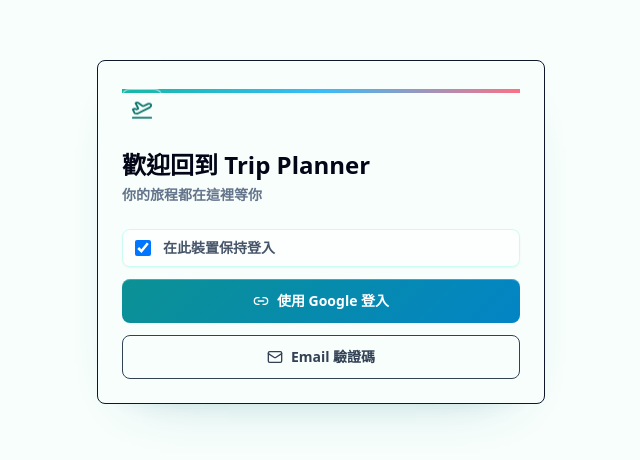
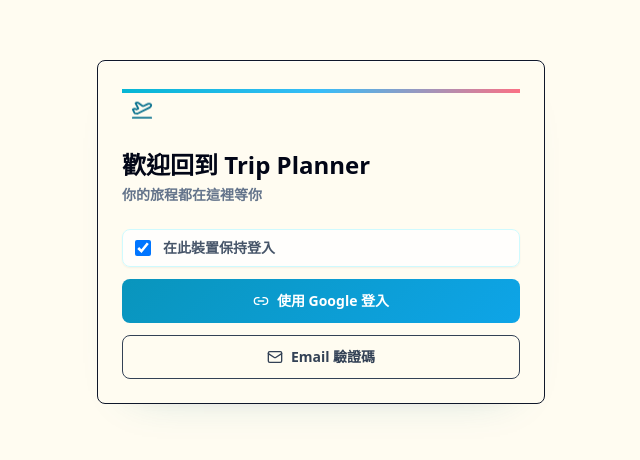
Before and after one commit to ZUIHUI/trip-planner, a React (Vite) app: page /login in a window 1280 px wide. Shown: the part 168-628 px from the top of the page, without its empty margins (319-959 px from the left). Built offline with nearby package versions, Linux system fonts and the light colour scheme; no server answers.

Commit message:
Apply jelly soda light theme

```diff
--- a/index.html
+++ b/index.html
@@ -9,7 +9,7 @@
 
     <!-- PWA Meta Tags -->
     <link rel="manifest" href="/manifest.json" />
-    <meta name="theme-color" content="#0D9488" />
+    <meta name="theme-color" content="#0891B2" />
     <meta name="apple-mobile-web-app-capable" content="yes" />
     <meta name="apple-mobile-web-app-status-bar-style" content="black-translucent" />
     <meta name="apple-mobile-web-app-title" content="TripPlanner" />
@@ -36,11 +36,11 @@
   </head>
   <body>
     <div id="root">
-      <main style="min-height:100vh;display:flex;align-items:center;justify-content:center;padding:24px;font-family:system-ui,-apple-system,BlinkMacSystemFont,'Segoe UI',sans-serif;background:#f7fefc;color:#172033;">
+      <main style="min-height:100vh;display:flex;align-items:center;justify-content:center;padding:24px;font-family:system-ui,-apple-system,BlinkMacSystemFont,'Segoe UI',sans-serif;background:#fffcf1;color:#172033;">
         <div style="max-width:360px;text-align:center;">
           <h1 style="margin:0 0 10px;font-size:24px;">Trip Planner</h1>
           <p style="margin:0 0 16px;line-height:1.6;color:#526070;">Loading your trip planner...</p>
-          <a href="https://trip-planner-36455.firebaseapp.com/" style="color:#0d9488;font-weight:700;">Open the stable site</a>
+          <a href="https://trip-planner-36455.firebaseapp.com/" style="color:#0891b2;font-weight:700;">Open the stable site</a>
         </div>
       </main>
     </div>
--- a/src/styles/index.css
+++ b/src/styles/index.css
@@ -4,29 +4,29 @@
 
 @layer base {
   :root {
-    /* Light Mode: Travel Mint x Island Postcard */
-    --color-brand-50: 240 253 250;
-    --color-brand-100: 204 251 241;
-    --color-brand-200: 153 246 228;
-    --color-brand-300: 94 234 212;
-    --color-brand-400: 45 212 191;
-    --color-brand-500: 20 184 166;
-    --color-brand-600: 13 148 136;
-    --color-brand-700: 15 118 110;
-    --color-brand-800: 17 94 89;
-    --color-brand-900: 19 78 74;
-    --color-brand-950: 4 47 46;
+    /* Light Mode: Jelly Soda x Cream Retro Travel */
+    --color-brand-50: 236 254 255;
+    --color-brand-100: 207 250 254;
+    --color-brand-200: 165 243 252;
+    --color-brand-300: 103 232 249;
+    --color-brand-400: 34 211 238;
+    --color-brand-500: 6 182 212;
+    --color-brand-600: 8 145 178;
+    --color-brand-700: 14 116 144;
+    --color-brand-800: 21 94 117;
+    --color-brand-900: 22 78 99;
+    --color-brand-950: 8 47 73;
 
-    --accent-petal: 255 228 230;
-    --accent-petal-strong: 225 29 72;
-    --accent-sun: 254 243 199;
-    --accent-sun-strong: 245 158 11;
-    --accent-coral: 255 237 213;
-    --accent-coral-strong: 249 115 22;
-    --accent-lilac: 238 242 255;
-    --accent-lilac-strong: 124 58 237;
-    --accent-sky: 224 242 254;
-    --accent-sky-strong: 2 132 199;
+    --accent-petal: 255 218 228;
+    --accent-petal-strong: 219 39 119;
+    --accent-sun: 255 247 214;
+    --accent-sun-strong: 217 119 6;
+    --accent-coral: 255 226 199;
+    --accent-coral-strong: 234 88 12;
+    --accent-lilac: 243 232 255;
+    --accent-lilac-strong: 147 51 234;
+    --accent-sky: 219 245 255;
+    --accent-sky-strong: 14 165 233;
 
     /* Mobile typography & spacing tokens */
     --font-size-body-mobile: 16px;
@@ -38,13 +38,13 @@
     --space-form-control-mobile: 12px;
 
     /* Surface tokens */
-    --surface-page: 247 254 252;
-    --surface-card: 255 255 255;
-    --surface-muted: 240 253 250;
-    --border-soft: 190 225 229;
+    --surface-page: 255 252 241;
+    --surface-card: 255 255 252;
+    --surface-muted: 255 247 226;
+    --border-soft: 225 214 190;
     --radius-card: 8px;
-    --shadow-card: 0 22px 56px -44px rgba(15, 118, 110, 0.42), 0 12px 30px -30px rgba(2, 132, 199, 0.24), 0 1px 0 rgba(255, 255, 255, 0.88) inset;
-    --shadow-card-hover: 0 28px 70px -44px rgba(15, 118, 110, 0.52), 0 18px 40px -30px rgba(249, 115, 22, 0.3), 0 1px 0 rgba(255, 255, 255, 0.94) inset;
+    --shadow-card: 0 22px 56px -44px rgba(14, 116, 144, 0.38), 0 12px 30px -30px rgba(219, 39, 119, 0.24), 0 1px 0 rgba(255, 255, 255, 0.9) inset;
+    --shadow-card-hover: 0 28px 70px -44px rgba(8, 145, 178, 0.48), 0 18px 40px -30px rgba(234, 88, 12, 0.3), 0 10px 26px -28px rgba(147, 51, 234, 0.22), 0 1px 0 rgba(255, 255, 255, 0.96) inset;
 
     /* Semantic z-index tokens */
     --z-bottom-nav: 40;
@@ -167,26 +167,26 @@
     @apply inline-flex min-h-[44px] min-w-[44px] items-center justify-center gap-2 rounded-lg bg-slate-950 px-4 py-2.5 text-sm font-bold text-white transition duration-200 active:scale-[0.98] disabled:cursor-not-allowed disabled:opacity-60 dark:bg-brand-200 dark:text-slate-950;
     background-image: linear-gradient(135deg, rgb(var(--color-brand-600)), rgb(var(--accent-sky-strong)) 58%, rgb(var(--accent-petal-strong)));
     background-size: 220% 220%;
-    box-shadow: 0 18px 38px -24px rgba(14, 116, 144, 0.78), 0 10px 26px -24px rgba(236, 72, 153, 0.72), 0 1px 0 rgba(255, 255, 255, 0.24) inset;
+    box-shadow: 0 18px 38px -24px rgba(var(--color-brand-700), 0.78), 0 10px 26px -24px rgba(var(--accent-petal-strong), 0.64), 0 1px 0 rgba(255, 255, 255, 0.24) inset;
     animation: tp-primary-flow 4.8s ease-in-out infinite;
   }
 
   .tp-button-primary:hover:not(:disabled) {
     transform: translateY(-1px);
-    box-shadow: 0 22px 44px -24px rgba(14, 116, 144, 0.86), 0 14px 30px -24px rgba(var(--accent-petal-strong), 0.62);
+    box-shadow: 0 22px 44px -24px rgba(var(--color-brand-700), 0.86), 0 14px 30px -24px rgba(var(--accent-petal-strong), 0.62);
   }
 
   .tp-button-secondary {
     @apply inline-flex min-h-[44px] min-w-[44px] items-center justify-center gap-2 rounded-lg border bg-white px-4 py-2.5 text-sm font-semibold text-slate-700 transition duration-200 hover:text-slate-950 active:scale-[0.98] disabled:cursor-not-allowed disabled:opacity-60 dark:bg-slate-900 dark:text-slate-200 dark:hover:border-brand-700 dark:hover:text-white;
     border-color: rgba(var(--border-soft), 0.9);
     background: linear-gradient(180deg, rgba(255, 255, 255, 0.99), rgba(var(--accent-sky), 0.26), rgba(var(--accent-petal), 0.2));
-    box-shadow: 0 10px 24px -22px rgba(14, 116, 144, 0.36), 0 1px 0 rgba(255, 255, 255, 0.8) inset;
+    box-shadow: 0 10px 24px -22px rgba(var(--color-brand-700), 0.36), 0 1px 0 rgba(255, 255, 255, 0.8) inset;
   }
 
   .tp-button-secondary:hover:not(:disabled) {
     border-color: rgba(var(--accent-petal-strong), 0.32);
     background: linear-gradient(180deg, rgba(255, 255, 255, 1), rgba(var(--accent-sun), 0.28), rgba(var(--accent-sky), 0.34));
-    box-shadow: 0 16px 32px -24px rgba(14, 116, 144, 0.42), 0 10px 24px -22px rgba(var(--accent-petal-strong), 0.38);
+    box-shadow: 0 16px 32px -24px rgba(var(--color-brand-700), 0.42), 0 10px 24px -22px rgba(var(--accent-petal-strong), 0.38);
   }
 
   .tp-button-ghost {
@@ -290,7 +290,7 @@
     @apply inline-flex h-10 w-10 shrink-0 items-center justify-center rounded-lg text-brand-700 dark:text-brand-300;
     position: relative;
     background: linear-gradient(135deg, rgba(255, 255, 255, 0.94), rgba(var(--accent-sun), 0.58), rgba(var(--accent-petal), 0.58));
-    box-shadow: 0 14px 28px -24px rgba(14, 116, 144, 0.42), 0 1px 0 rgba(255, 255, 255, 0.86) inset;
+    box-shadow: 0 14px 28px -24px rgba(var(--color-brand-700), 0.42), 0 1px 0 rgba(255, 255, 255, 0.86) inset;
     animation: tp-icon-breathe 3.4s ease-in-out infinite;
   }
 
@@ -515,16 +515,16 @@ body {
     box-shadow: var(--shadow-card);
   }
   50% {
-    box-shadow: 0 26px 66px -42px rgba(14, 116, 144, 0.56), 0 18px 38px -32px rgba(236, 72, 153, 0.34), 0 1px 0 rgba(255, 255, 255, 0.92) inset;
+    box-shadow: 0 26px 66px -42px rgba(var(--color-brand-700), 0.56), 0 18px 38px -32px rgba(var(--accent-petal-strong), 0.34), 0 1px 0 rgba(255, 255, 255, 0.92) inset;
   }
 }
 
 @keyframes tp-dock-breathe {
   0%, 100% {
-    box-shadow: 0 -24px 48px -38px rgba(14, 116, 144, 0.5);
+    box-shadow: 0 -24px 48px -38px rgba(var(--color-brand-700), 0.5);
   }
   50% {
-    box-shadow: 0 -28px 56px -40px rgba(236, 72, 153, 0.42), 0 -10px 30px -28px rgba(14, 165, 233, 0.55);
+    box-shadow: 0 -28px 56px -40px rgba(var(--accent-petal-strong), 0.42), 0 -10px 30px -28px rgba(var(--accent-sky-strong), 0.55);
   }
 }
 
@@ -556,13 +556,13 @@ body {
 
 @keyframes tp-ring-ping {
   0% {
-    box-shadow: 0 0 0 0 rgba(255, 255, 255, 0.38), 0 12px 28px -22px rgba(14, 116, 144, 0.78);
+    box-shadow: 0 0 0 0 rgba(255, 255, 255, 0.38), 0 12px 28px -22px rgba(var(--color-brand-700), 0.78);
   }
   70% {
-    box-shadow: 0 0 0 10px rgba(255, 255, 255, 0), 0 12px 28px -22px rgba(14, 116, 144, 0.78);
+    box-shadow: 0 0 0 10px rgba(255, 255, 255, 0), 0 12px 28px -22px rgba(var(--color-brand-700), 0.78);
   }
   100% {
-    box-shadow: 0 0 0 0 rgba(255, 255, 255, 0), 0 12px 28px -22px rgba(14, 116, 144, 0.78);
+    box-shadow: 0 0 0 0 rgba(255, 255, 255, 0), 0 12px 28px -22px rgba(var(--color-brand-700), 0.78);
   }
 }
 
```
Also changed, not shown: public/manifest.json.
